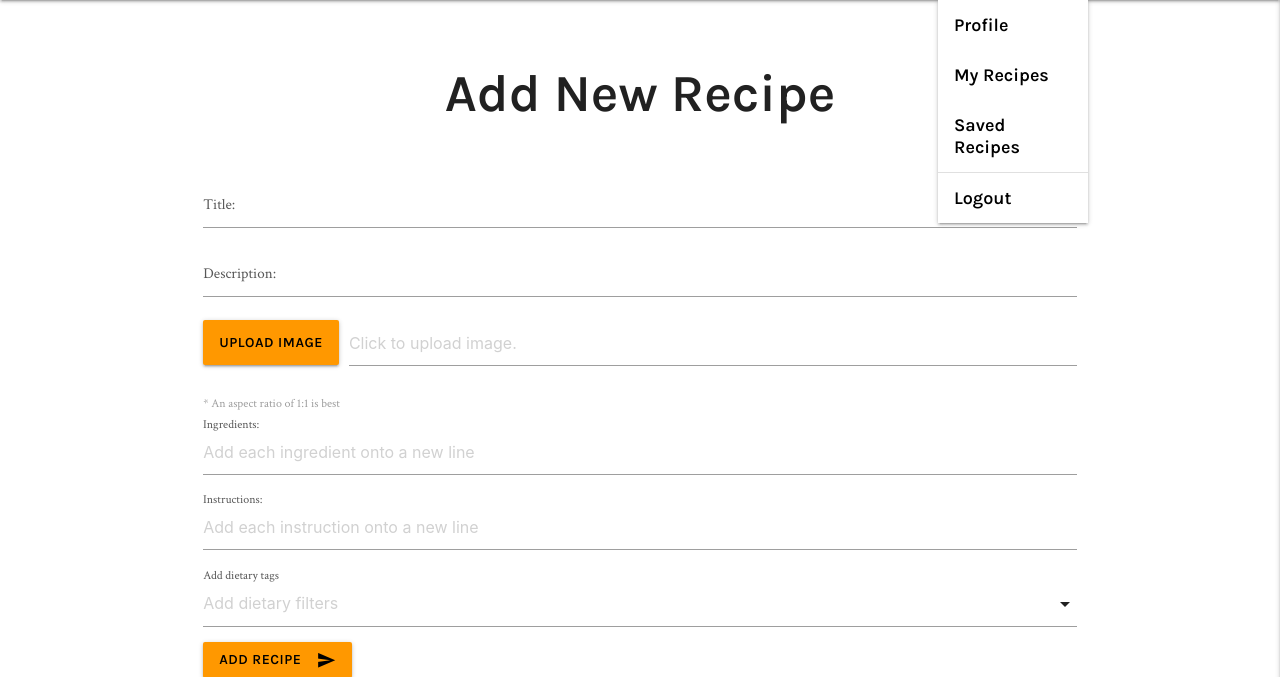
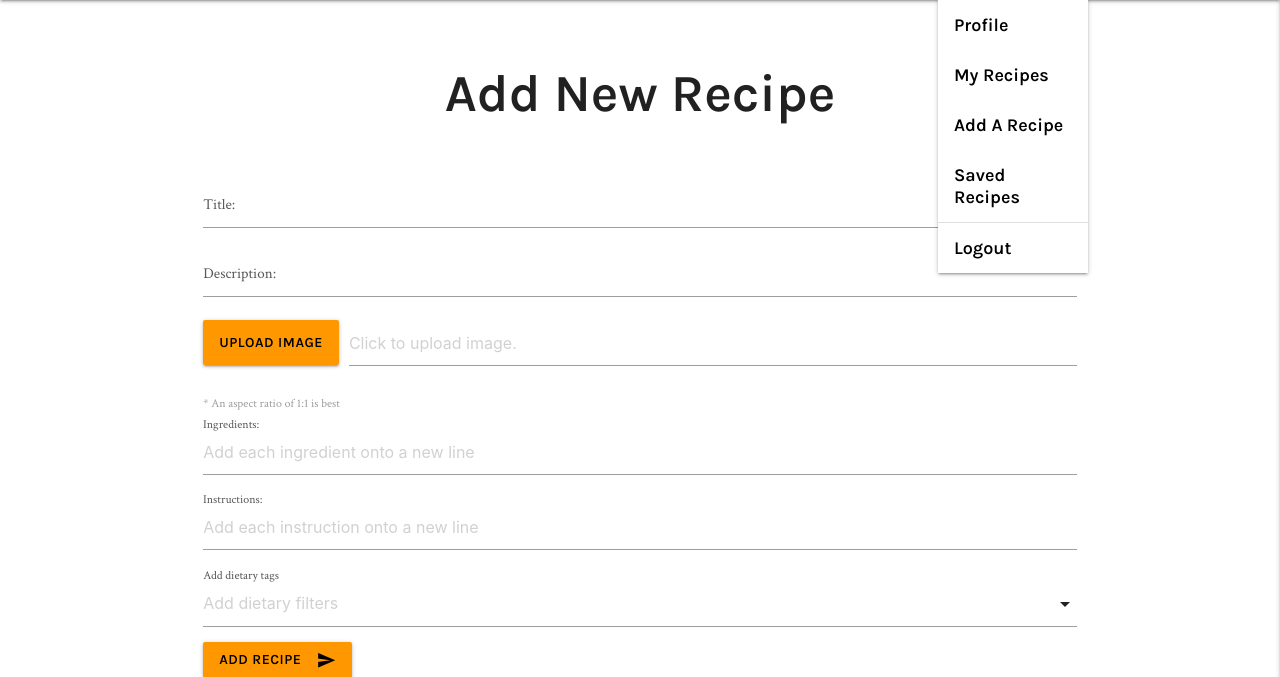
Before and after one commit to avabellaw/my-recipe, a Flask app: page /add-recipe in a window 1280 px wide, after a click that opens the changed part. Shown: the part 64-741 px from the top of the page. Run offline with Flask 3, Linux system fonts and the light colour scheme; the visitor is signed in with stand-in values (Sample User, id 1); some libraries are stand-ins or nearby versions.

Commit message:
Add "Add a recipe" to navigation items

```diff
--- a/myrecipe/templates/base.html
+++ b/myrecipe/templates/base.html
@@ -37,6 +37,7 @@
     {% macro nav_menu_items() %}
     <li><a href="{{ url_for('profile') }}">Profile</a></li>
     <li><a href="{{ url_for('my_recipes') }}">My recipes</a></li>
+    <li><a href="{{ url_for('add_recipe') }}">Add a recipe</a></li>
     <li><a href="{{ url_for('view_saved_recipes') }}">Saved recipes</a></li>
     <li class="divider"></li>
     <li><a href="{{ url_for('logout') }}">Logout</a></li>
```
